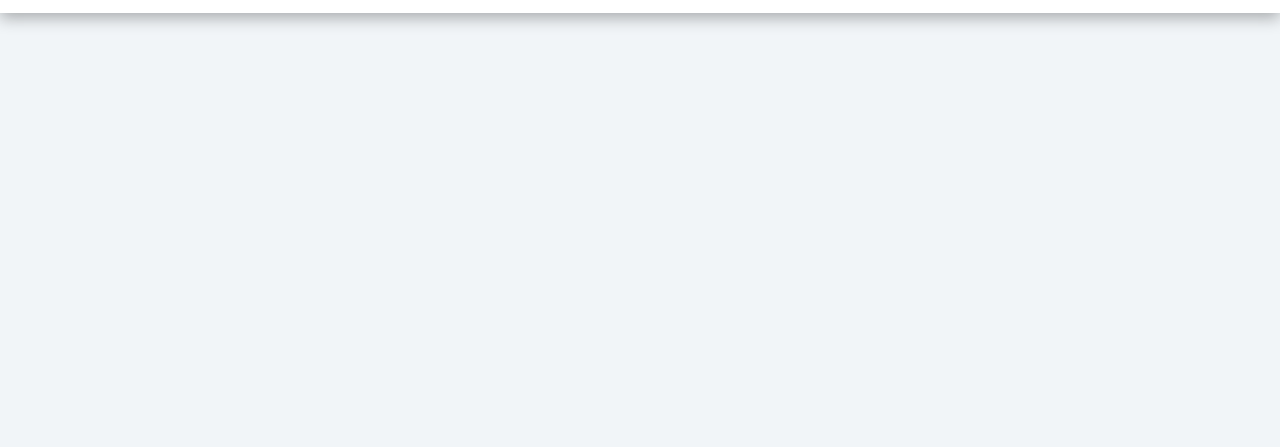
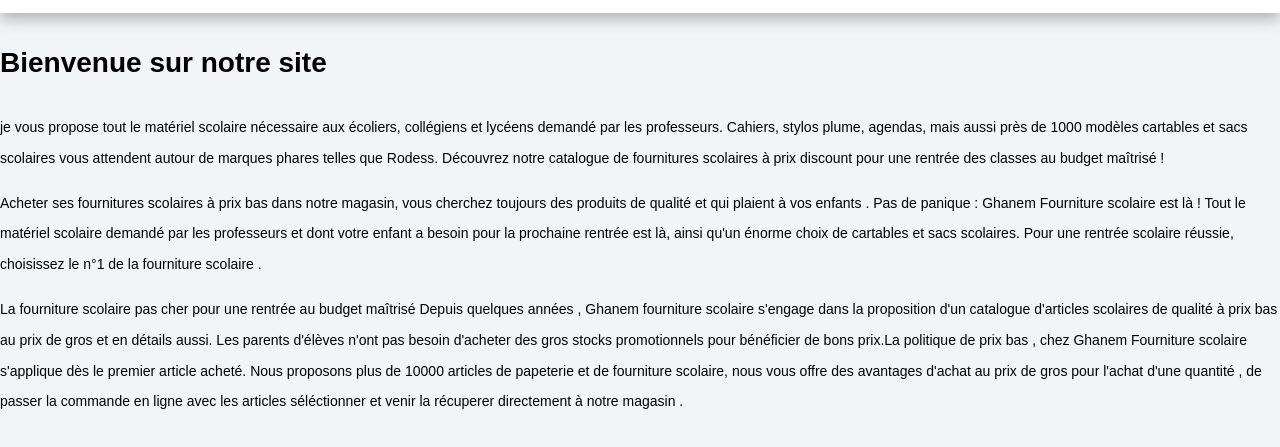
Before and after one commit to amel252/navbar-Menu, a plain HTML site: page index.html in a window 1280 px wide. Shown: the part 119-566 px from the top of the page. Drawn offline with Linux system fonts and the light colour scheme.

Commit message:
faire partie cover

```diff
--- a/index.html
+++ b/index.html
@@ -34,6 +34,46 @@
                 </ul>
             </div>
         </nav>
+        <main>
+            <div class="bg-image" id="bg-image"></div>
+            <div class="container">
+                <h1>Bienvenue sur notre site</h1>
+                <p>
+                    je vous propose tout le matériel scolaire nécessaire aux
+                    écoliers, collégiens et lycéens demandé par les professeurs.
+                    Cahiers, stylos plume, agendas, mais aussi près de 1000
+                    modèles cartables et sacs scolaires vous attendent autour de
+                    marques phares telles que Rodess. Découvrez notre catalogue
+                    de fournitures scolaires à prix discount pour une rentrée
+                    des classes au budget maîtrisé !
+                </p>
+                <p>
+                    Acheter ses fournitures scolaires à prix bas dans notre
+                    magasin, vous cherchez toujours des produits de qualité et
+                    qui plaient à vos enfants . Pas de panique : Ghanem
+                    Fourniture scolaire est là ! Tout le matériel scolaire
+                    demandé par les professeurs et dont votre enfant a besoin
+                    pour la prochaine rentrée est là, ainsi qu'un énorme choix
+                    de cartables et sacs scolaires. Pour une rentrée scolaire
+                    réussie, choisissez le n°1 de la fourniture scolaire .
+                </p>
+                <p>
+                    La fourniture scolaire pas cher pour une rentrée au budget
+                    maîtrisé Depuis quelques années , Ghanem fourniture scolaire
+                    s'engage dans la proposition d'un catalogue d'articles
+                    scolaires de qualité à prix bas au prix de gros et en
+                    détails aussi. Les parents d'élèves n'ont pas besoin
+                    d'acheter des gros stocks promotionnels pour bénéficier de
+                    bons prix.La politique de prix bas , chez Ghanem Fourniture
+                    scolaire s'applique dès le premier article acheté. Nous
+                    proposons plus de 10000 articles de papeterie et de
+                    fourniture scolaire, nous vous offre des avantages d'achat
+                    au prix de gros pour l'achat d'une quantité , de passer la
+                    commande en ligne avec les articles séléctionner et venir la
+                    récuperer directement à notre magasin .
+                </p>
+            </div>
+        </main>
         <script src="script.js"></script>
     </body>
 </html>
--- a/style.css
+++ b/style.css
@@ -84,8 +84,3 @@ nav {
         background: transparent;
     }
 }
-/* @media screen and (max-width: 799px) {
-    .nav-menu a {
-        display: none;
-    }
-} */
```
